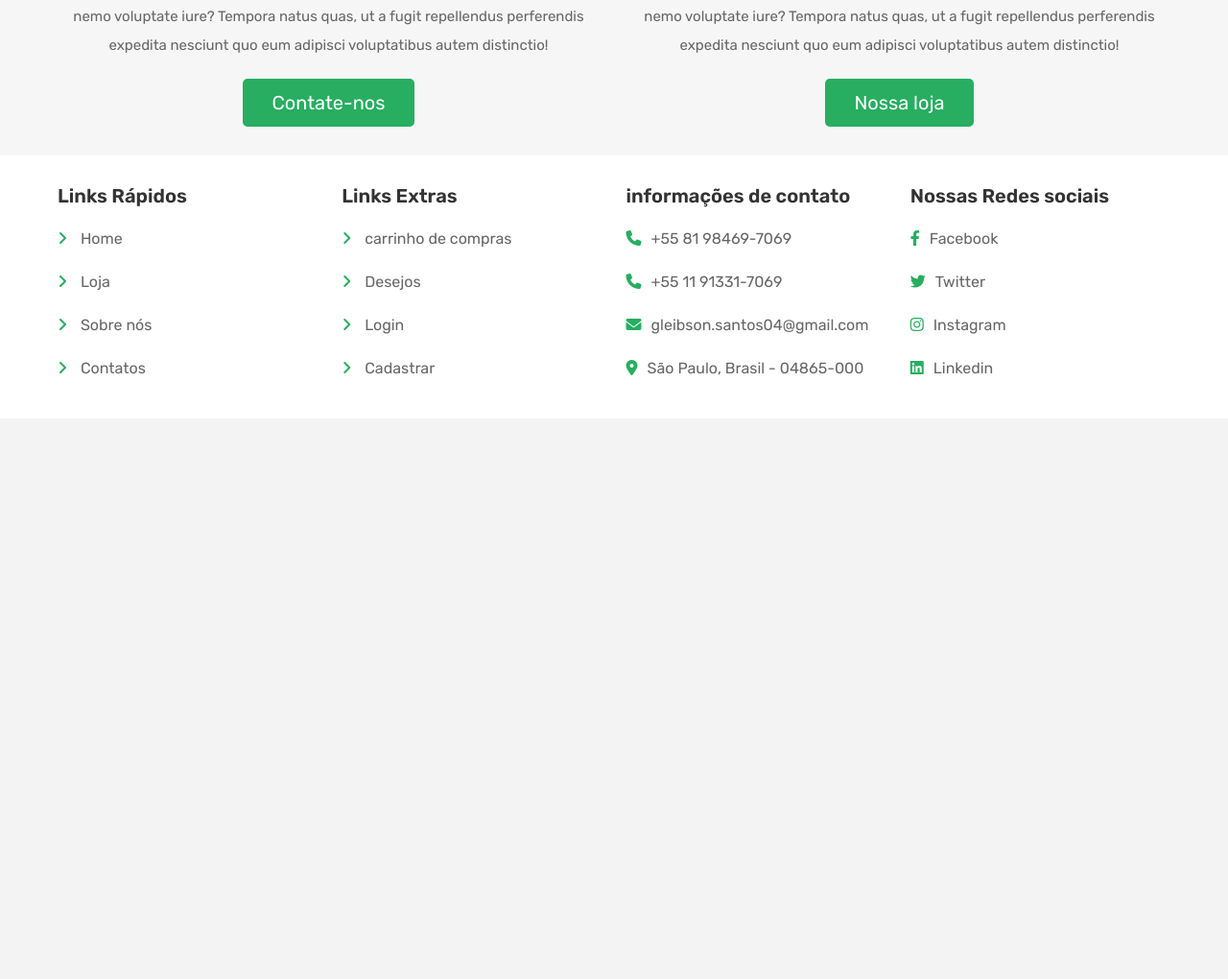
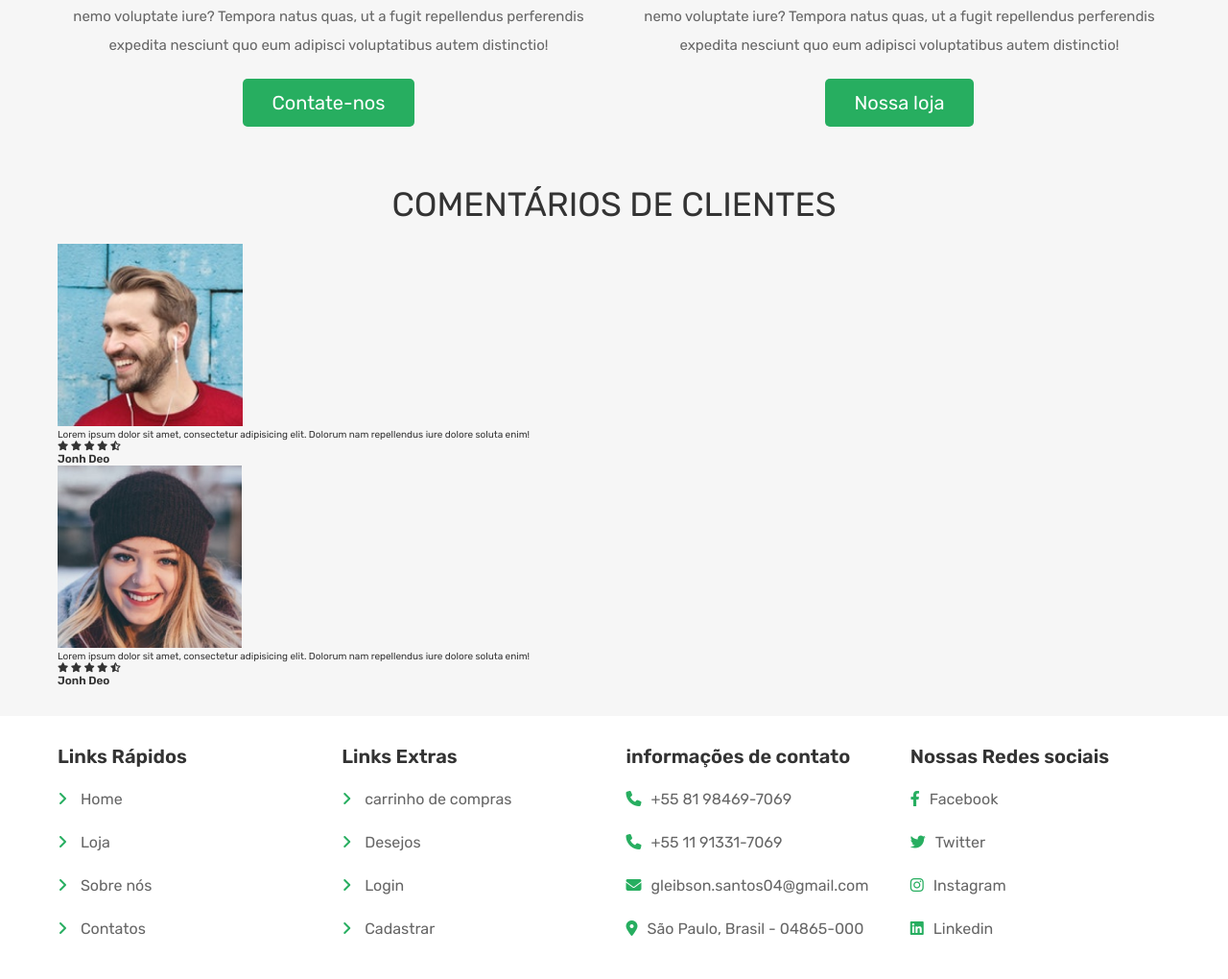
Before and after one commit to programer-Glei/Pjt_Quitanda, a PHP site: page /about.php in a window 1280 px wide. Shown: the part 609-1629 px from the top of the page at 96% size. Before the commit the page ends 1000 px from the top, so only its background shows below. Run offline with PHP 8.4, Linux system fonts and the light colour scheme; the visitor is signed in with stand-in values (Sample User, id 1); data that the repository does not hold is empty; some libraries are stand-ins or nearby versions.

Commit message:
proximo comit

```diff
--- a/about.php
+++ b/about.php
@@ -41,6 +41,35 @@ if(!isset($user_id)){
         </div>
         </div>
     </section>
+    <section class="reviews">
+        <div class="title">Comentários de clientes</div>
+        <div class="box-container">
+            <div class="box">
+                <img src="img/pic-1.png" alt="">
+                <p>Lorem ipsum dolor sit amet, consectetur adipisicing elit. Dolorum nam repellendus iure dolore soluta enim!</p>
+                <div class="stars">
+                    <i class="fas fa-star"></i>
+                    <i class="fas fa-star"></i>
+                    <i class="fas fa-star"></i>
+                    <i class="fas fa-star"></i>
+                    <i class="fas fa-star-half-alt"></i>
+                </div>
+                <h3>Jonh Deo</h3>
+            </div>
+            <div class="box">
+                <img src="img/pic-2.png" alt="">
+                <p>Lorem ipsum dolor sit amet, consectetur adipisicing elit. Dolorum nam repellendus iure dolore soluta enim!</p>
+                <div class="stars">
+                    <i class="fas fa-star"></i>
+                    <i class="fas fa-star"></i>
+                    <i class="fas fa-star"></i>
+                    <i class="fas fa-star"></i>
+                    <i class="fas fa-star-half-alt"></i>
+                </div>
+                <h3>Jonh Deo</h3>
+            </div>
+        </div>
+    </section>
     <?php include 'footer.php'; ?>
     <script src="java/script.js"></script>
 </body>
```
